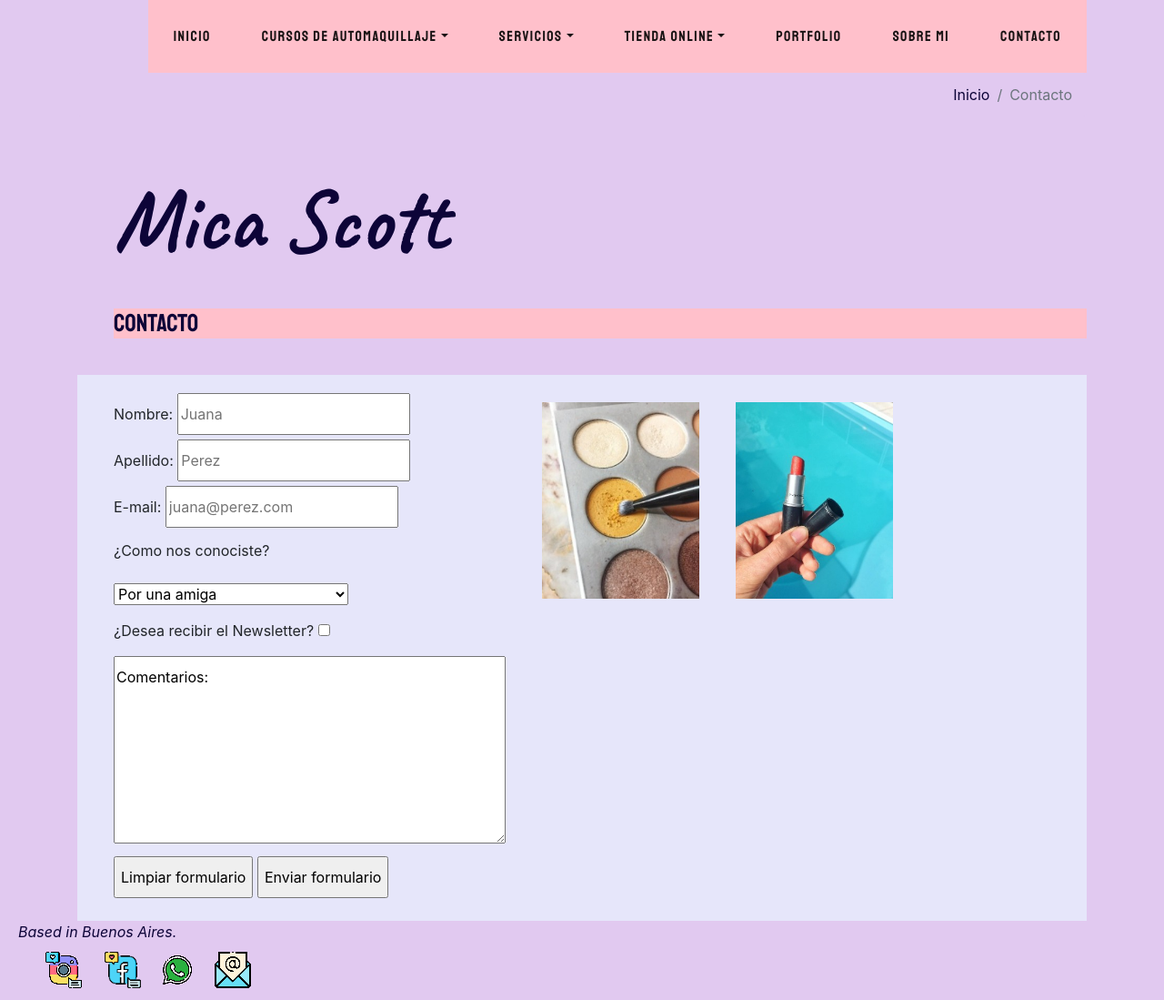
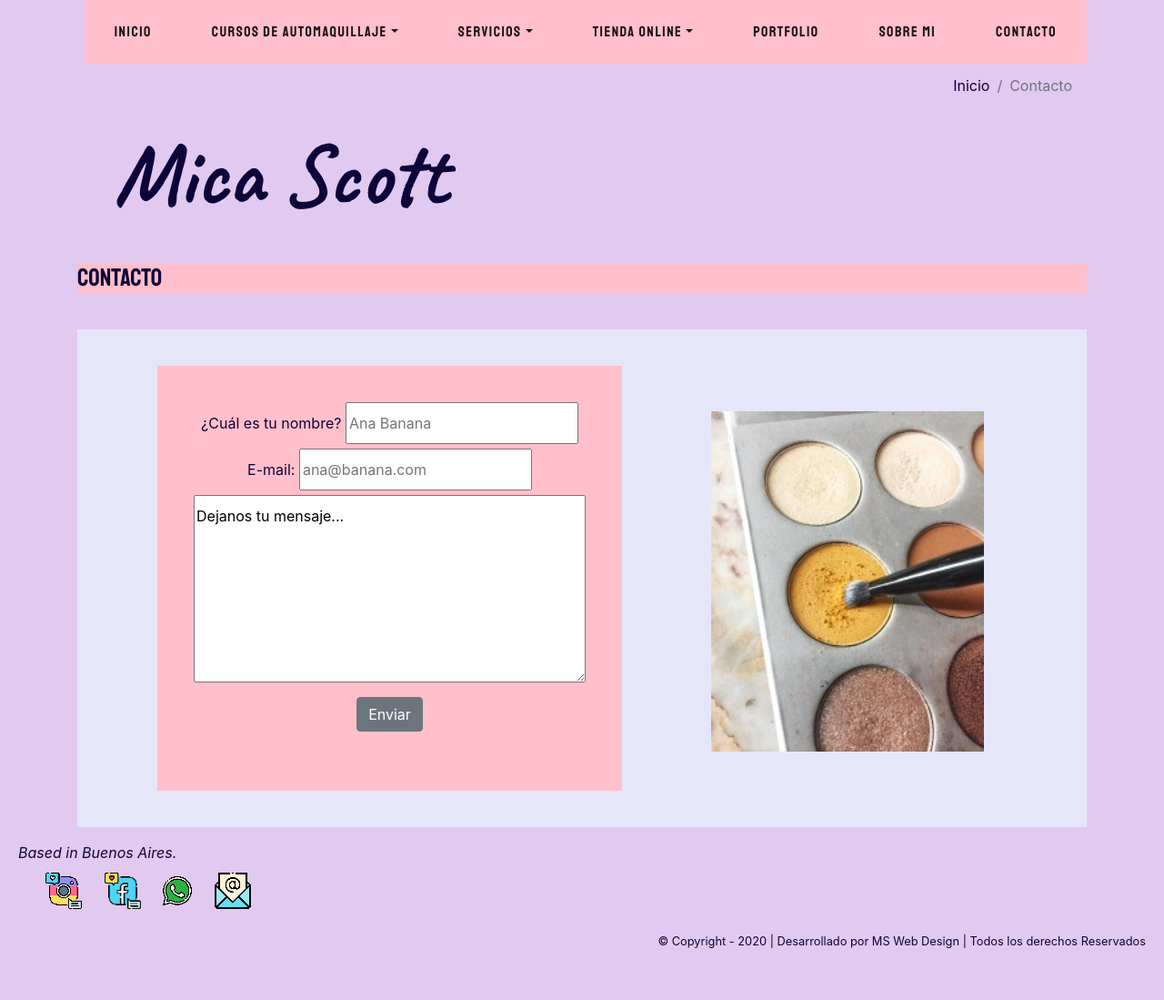
Before and after one commit to micamga/proyectoCoder, a website: page contacto.html in a window 1280 px wide. Shown: the top 1099 px of the page at 91% size. After the commit the page ends 1061 px from the top, so only its background shows below. Drawn offline with nearby package versions, Linux system fonts and the light colour scheme.

Commit message:
cambios en contacto

```diff
--- a/contacto.html
+++ b/contacto.html
@@ -10,6 +10,7 @@
 	<link href="https://fonts.googleapis.com/css2?family=Caveat:wght@700&family=Raleway:wght@500&family=Staatliches&display=swap" rel="stylesheet" type="text/css">
 	<link rel="preconnect" href="https://fonts.gstatic.com">
 	<link href="https://fonts.googleapis.com/css2?family=Playfair+Display+SC:wght@700;900&display=swap" rel="stylesheet">
+	<link rel="stylesheet" href="https://cdnjs.cloudflare.com/ajax/libs/animate.css/4.1.1/animate.min.css">
 	<link rel="stylesheet" href="https://cdn.jsdelivr.net/npm/bootstrap@4.5.3/dist/css/bootstrap.min.css" integrity="sha384-TX8t27EcRE3e/ihU7zmQxVncDAy5uIKz4rEkgIXeMed4M0jlfIDPvg6uqKI2xXr2" crossorigin="anonymous">
 	<link rel="stylesheet" href="css/main.css">
 </head>
@@ -67,44 +68,30 @@
 			<h1 class="titulos__micaScott">Mica Scott</h1>
 		 		<h2 class="titulos__secciones">Contacto</h2>
 		</section>
-		<section class="contacto">
-			<div>
-			<form>
+		<section class="contactoFondo container">
+			<ul class="contacto container">
+				<li><div class="container">
+				<form>
 				<div>
-					<label for="nombre">Nombre:</label>
-					<input type="text" name="nombre" placeholder="Juana">
+					<label for="nombre">¿Cuál es tu nombre?</label>
+					<input type="text" name="nombre" placeholder="Ana Banana">
 				</div>
 				<div>
-					<label for="apellido">Apellido:</label>
-					<input type="text" name="apellido" placeholder="Perez">
+            		<label for="email">E-mail:</label>
+            		<input type="text" name="email" placeholder="ana@banana.com">
             	</div>
-            	<div>
-            		<label for="email">E-mail:</label>
-            		<input type="text" name="email" placeholder="juana@perez.com">
+            	<textarea name="Comentarios" cols="40" rows="5">Dejanos tu mensaje...</textarea>
+            	<div id="enviarFormulario">
+            		<button type="button" class="btn btn-secondary">Enviar</button>
             	</div>
-            	<div>
-            		<label for="referencia">¿Como nos conociste?</label>
-            		<select name="como nos conociste">
-            			<option value="Amiga">Por una amiga</option>
-            			<option value="instagram">Por instagram</option>
-            			<option value="Via publica">Por publicidad en la via publica</option>
-            		</select>
-            	</div>
-           		 <div>
-            		<label for="desea">¿Desea recibir el Newsletter?</label>
-            		<input type="checkbox" name="desea">
-            	</div>
-            	<textarea name="Comentarios" cols="40" rows="5">Comentarios:</textarea>
-            	<div id="enviarFormulario">
-            		<input type="reset" value="Limpiar formulario">
-            		<input type="submit" value="Enviar formulario">
-            	</div>
-			</form>
-			</div>
-			<div style="margin: 30px 0px 0px 40px"><img class="img-fluid" src="imagenes/m.jpg" alt="shadows"></div>
-			<div style="margin: 30px 0px 0px 40px"><img class="img-fluid" src="imagenes/m3.jpg" alt="lipstick"></div>
-			<!--<div style="margin: 30px 0px 0px 40px"><img src="imagenes/m2.jpg" alt="pigments"></div>
-			</article>-->
+				</form>
+				</div>
+				</li>
+				<li>
+					<img src="imagenes/m.jpg" alt="pigments">
+				</li>
+			</ul>
+
 		</section>
 	</main>
 	<!-- final de la pagina -->
--- a/scss/_body.scss
+++ b/scss/_body.scss
@@ -9,7 +9,7 @@ body {
 	padding:0;
 	margin: auto;
 	li {
-	padding: 20px;
+	padding: 15px 25px 15px 25px;
 	letter-spacing:1.5px;
 	font-family: $fontNavbar;
 	&:hover {
@@ -18,11 +18,10 @@ body {
 		}
 }
 #menu {
-
 	flex-grow: 0;
 }
 #menu, .navbar-toggler {
-background-color: pink;
+background-color: $colorPinky;
 }
 .navbar-toggler {
 	margin: 15px;
@@ -34,20 +33,24 @@ main {
 			display: flex;
 			justify-content: flex-end;
 			background-color: $colorLilac;
+			&:hover{
+			color: $colorLilac;
+			}
 		}
 	}
 }
 .titulos__micaScott {
 	color: $colorPuple;
+	background-color: $colorLilac;
 	font-family: $fontTitle;
 	font-size: 600%;
 	margin: 0px 0px 20px 20px;
-	padding: 40px 0px 20px 20px;
+	padding: 0px 0px 20px 20px;
 }
 .titulos__secciones {
 	font-family: $fontNavbar;
 	font-size: 170%;
-	margin-left: 40px;
+	/*margin-left: 40px;*/
 	margin-bottom: 40px;
 }
 li {
--- a/scss/_contacto.scss
+++ b/scss/_contacto.scss
@@ -1,14 +1,29 @@
 form {
+	background-color: $colorPinky;
 	line-height:2.5;
-	margin-top: 20px;
-	margin-left: 40px;
+	text-align: center;
+	padding: 40px 40px 40px 40px;
+	margin: 40px 0px 40px 0px;
 }
 #enviarFormulario {
 	margin-bottom: 25px;
 }
+
+.contactoFondo {
+	background-color: lavender;
+}
 .contacto {
-	background-color: lavender;
-	display: grid;
-	grid-template-rows: 1fr;
-	grid-template-columns: repeat(4, 1fr);
+	display: flex;
+	flex-direction: row;
+	flex-wrap: wrap;
+	justify-content: space-evenly;
+	align-content:center;
+
+	img {
+		padding: 40px 40px 40px 40px;
+	margin: 50px 0px 40px 0px;
+		animation: fadeInRight 1s;
+
+	}
+
 }
--- a/scss/_index.scss
+++ b/scss/_index.scss
@@ -1,5 +1,4 @@
 body {
-	/*background-image: url(../imagenes/back.png);*/
 	background-position: center center;
 	background-repeat: no-repeat;
 	background-attachment: fixed;
@@ -10,9 +9,10 @@ body {
 	color: $colorPuple;
 	font-family: $fontTitle;
 	font-size: 600%;
-	margin: 40px 0px 20px 50px;
+	margin: 40px 0px 20px 0px;
 	padding: 40px 0px 20px 20px;
 }
+
 #makeupBeautyArt {
 	color: $colorPuple;
 	font-family: $fontNavbar;
@@ -22,6 +22,7 @@ body {
 	background: $colorLilac;
 	animation: fadeInRight 3s;
 }
+
 #footerIndex {
 	margin-top: 460px
 }
--- a/scss/_sobre-mi.scss
+++ b/scss/_sobre-mi.scss
@@ -14,7 +14,7 @@
   .article#{$i} {
   	grid-area: article#{$i};
   	background-color: lavender;
-	justify-self: center;
+	 justify-self: center;
 	align-self: center;
   }
 }
@@ -54,7 +54,7 @@
 }
 
 .text {
-  background-color:pink ;
+  background-color: $colorPinky;
   color: $colorPuple;
   font-size: 130%;
  }
--- a/scss/estilos.scss
+++ b/scss/estilos.scss
@@ -1,11 +1,12 @@
 $colorLilac: #e1c9f0 ;
 $colorPuple: #0d0438 ;
+$colorPinky: pink ;
 $fontTitle: 'caveat', cursive ;
 $fontNavbar: 'Staatliches', cursive ;
 $fontH2: 'Playfair Display SC', serif ;
 @mixin colors{
 	color:$colorPuple;
-	background-color: pink;
+	background-color:$colorPinky;
 }
 
 @import "body";
```
Also changed, not shown: servicios.html (+3 -3 lines), tienda-online.html (+2 -2 lines), css/main.css.
